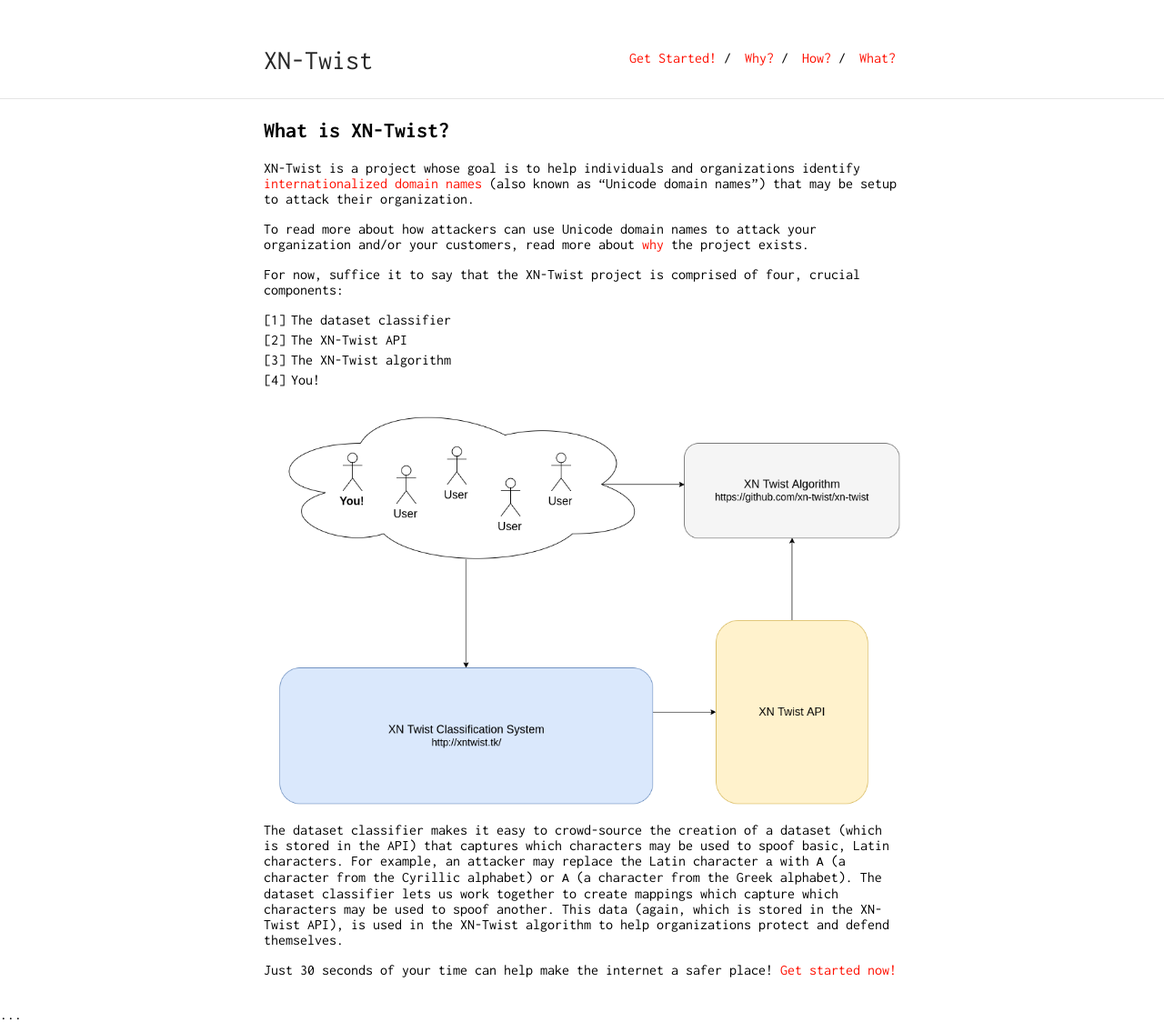
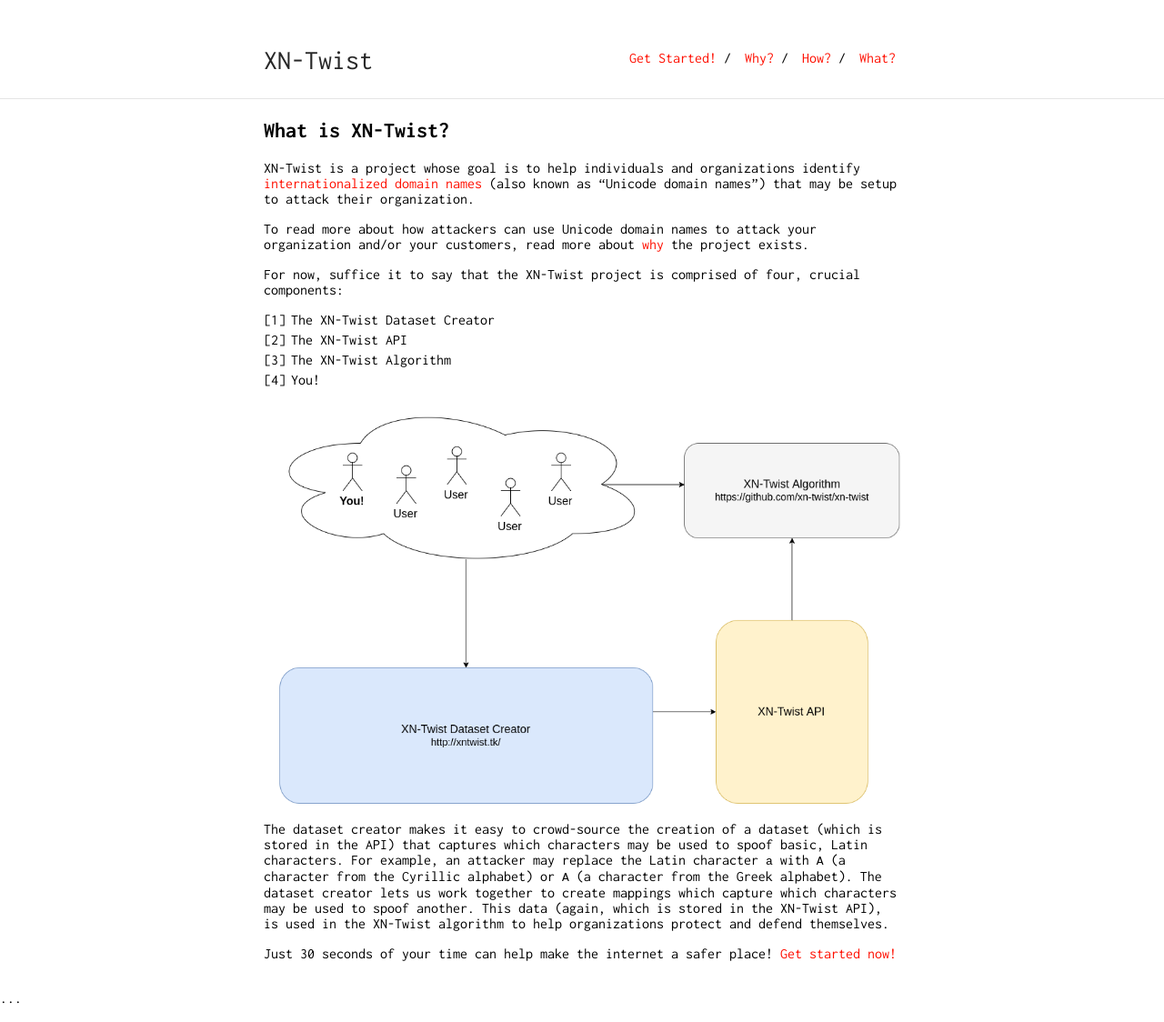
Before and after one commit to xn-twist/xn-twist.github.io, a Jekyll site: the page built from index.md, in a window 1280 px wide. Shown: the whole page at 91% size. Built offline with Jekyll 4.4.1, drawn with Linux system fonts in a browser that asks for light colours; our own code applies the rules of GitHub Pages for plain Markdown files.

Commit message:
Standardizing naming conventions

```diff
--- a/index.md
+++ b/index.md
@@ -10,13 +10,13 @@ To read more about how attackers can use Unicode domain names to attack your org
 
 For now, suffice it to say that the XN-Twist project is comprised of four, crucial components:
 
-1. The dataset classifier
+1. The  XN-Twist Dataset Creator
 2. The XN-Twist API
-3. The XN-Twist algorithm
+3. The XN-Twist Algorithm
 4. You!
 
-![XN Twist](xn-twist.png)
+![XN-Twist Outline](xn-twist.png)
 
-The dataset classifier makes it easy to crowd-source the creation of a dataset (which is stored in the API) that captures which characters may be used to spoof basic, Latin characters. For example, an attacker may replace the Latin character `a` with `А` (a character from the Cyrillic alphabet) or `Α` (a character from the Greek alphabet). The dataset classifier lets us work together to create mappings which capture which characters may be used to spoof another. This data (again, which is stored in the XN-Twist API), is used in the XN-Twist algorithm to help organizations protect and defend themselves.
+The dataset creator makes it easy to crowd-source the creation of a dataset (which is stored in the API) that captures which characters may be used to spoof basic, Latin characters. For example, an attacker may replace the Latin character `a` with `А` (a character from the Cyrillic alphabet) or `Α` (a character from the Greek alphabet). The dataset creator lets us work together to create mappings which capture which characters may be used to spoof another. This data (again, which is stored in the XN-Twist API), is used in the XN-Twist algorithm to help organizations protect and defend themselves.
 
 Just 30 seconds of your time can help make the internet a safer place! [Get started now!](http://xntwist.tk)
```
Also changed, not shown: xn-twist.png.
